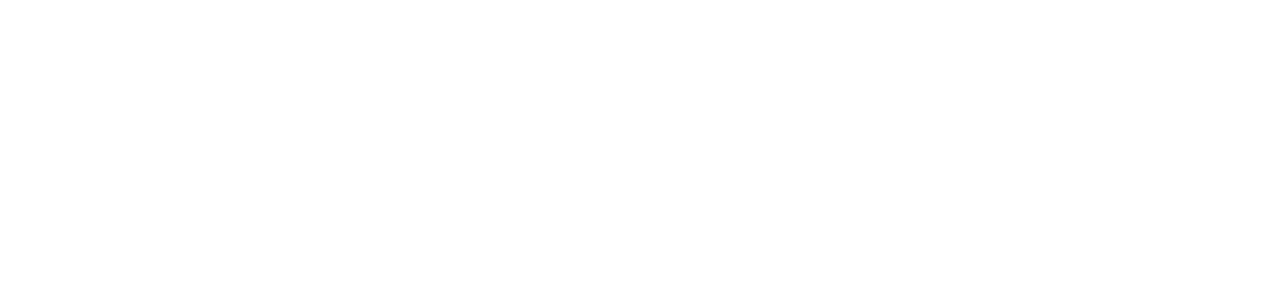
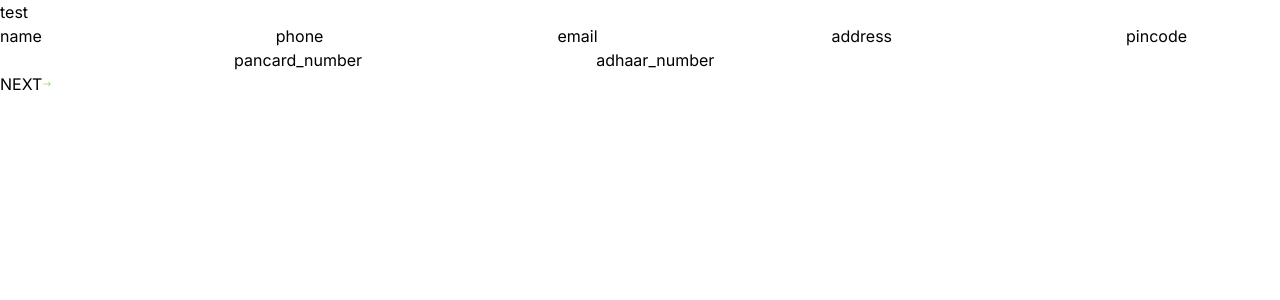
Before and after one commit to ik04/Climatic-form, a Next.js app in the folder client/web/: page / in a window 1280 px wide. Shown: the top 300 px of the page. Built offline with nearby package versions, Linux system fonts and the light colour scheme.

Commit message:
feat: finish form builder

```diff
--- a/client/web/app/components/formBuilder.tsx
+++ b/client/web/app/components/formBuilder.tsx
@@ -1,5 +1,102 @@
+"use client";
 import React from "react";
+import Image from "next/image";
 
-export const FormBuilder = () => {
-  return <div></div>;
+export const FormBuilder: React.FC<FormBuilderProps> = ({
+  page,
+  title,
+  setPage,
+}) => {
+  const updateCount = () => {
+    setPage((prev) => prev + 1);
+  };
+
+  const inputConstructer = (field: FormField) => {
+    switch (field.type) {
+      case "title":
+        return <h1>{field.field}</h1>;
+      case "text":
+        return (
+          <>
+            <label htmlFor={field.field}>{field.field}</label>
+            <input type="text" name={field.field} id={field.field} />
+          </>
+        );
+      case "email":
+        return (
+          <>
+            <label htmlFor={field.field}>{field.field}</label>
+            <input type="email" name={field.field} id={field.field} />
+          </>
+        );
+      case "number":
+        return (
+          <>
+            <label htmlFor={field.field}>{field.field}</label>
+            <input type="number" name={field.field} id={field.field} />
+          </>
+        );
+      case "select":
+        let placeholder;
+        return (
+          <>
+            <label htmlFor={field.field}>{field.field}</label>
+            <select name={field.field} id={field.field}>
+              {field.options?.map((option, index) => {
+                if (typeof option === "string") {
+                  placeholder = option.replace("_", " ");
+                  return (
+                    <option key={index} className="uppercase" value={option}>
+                      {placeholder}
+                    </option>
+                  );
+                } else if (typeof option === "number" && option !== null) {
+                  return (
+                    <option key={index} value={option}>
+                      {option}
+                    </option>
+                  );
+                }
+              })}
+            </select>
+          </>
+        );
+      case "file":
+        return (
+          <>
+            <label htmlFor={field.field}>{field.field}</label>
+            <input type="file" name={field.field} id={field.field} />
+          </>
+        );
+      case "camera":
+        return (
+          <>
+            <label>{field.field}</label>
+            <h1>camera</h1>
+          </>
+        );
+      default:
+        break;
+    }
+  };
+
+  return (
+    <div>
+      <h1>{title}</h1>
+      {page.fields.map((field) => inputConstructer(field))}
+      {!page.is_last ? (
+        <button onClick={() => updateCount()} className="flex items-center">
+          <p className="uppercase">Next</p>
+          <Image
+            src={"/assets/right-arrow.png"}
+            alt=""
+            width={10}
+            height={10}
+          />
+        </button>
+      ) : (
+        <button>Submit</button>
+      )}
+    </div>
+  );
 };
--- /dev/null
+++ b/client/web/app/data/forms.ts
@@ -0,0 +1,144 @@
+export const Forms: FormsType = {
+  1: {
+    fields: [
+      {
+        field: "name",
+        type: "text",
+      },
+      {
+        field: "phone",
+        type: "number",
+      },
+      {
+        field: "email",
+        type: "email",
+      },
+      {
+        field: "address",
+        type: "text",
+      },
+      {
+        field: "pincode",
+        type: "number",
+      },
+      {
+        field: "pancard_number",
+        type: "number",
+      },
+      {
+        field: "adhaar_number",
+        type: "number",
+      },
+    ],
+    is_last: false,
+  },
+  2: {
+    fields: [
+      {
+        field: "project_type",
+        type: "select",
+        options: ["Residential", "C&I"],
+      },
+      {
+        field: "project_capacity",
+        type: "text",
+      },
+      {
+        field: "project_site_address",
+        type: "text",
+      },
+      {
+        field: "project_value",
+        type: "number",
+      },
+      {
+        field: "loan_amount",
+        type: "number",
+      },
+      {
+        field: "tenure",
+        type: "select",
+        options: [1, 2, 3, 4, 5],
+      },
+      {
+        field: "project_site_title",
+        type: "select",
+        options: ["owned", "rented"],
+      },
+      {
+        field: "title_document_option",
+        type: "select",
+        options: ["ownership_documents_owned", "rent_agreement_rented"],
+      },
+    ],
+    is_last: false,
+  },
+  3: {
+    fields: [
+      {
+        field: "pancard_copy",
+        type: "file",
+      },
+      {
+        field: "adhaar_copy",
+        type: "file",
+      },
+      {
+        field: "bank_statement",
+        type: "file",
+      },
+      {
+        field: "title_document",
+        type: "file",
+      },
+      {
+        field: "upload_selfie",
+        type: "camera",
+      },
+    ],
+    is_last: false,
+  },
+
+  4: {
+    fields: [
+      {
+        field: "reference_1",
+        type: "title",
+      },
+      {
+        field: "phone",
+        type: "numbers",
+      },
+      {
+        field: "address",
+        type: "text",
+      },
+      {
+        field: "pincode",
+        type: "number",
+      },
+    ],
+    is_last: false,
+  },
+  5: {
+    fields: [
+      {
+        field: "reference_2",
+        type: "title",
+      },
+      {
+        field: "phone",
+        type: "numbers",
+      },
+      {
+        field: "address",
+        type: "text",
+      },
+      {
+        field: "pincode",
+        type: "number",
+      },
+    ],
+    is_last: true,
+  },
+};
--- a/client/web/app/page.tsx
+++ b/client/web/app/page.tsx
@@ -1,7 +1,15 @@
-import React from "react";
+"use client";
+import React, { useState } from "react";
+import { FormBuilder } from "./components/formBuilder";
+import { Forms } from "./data/forms";
 
 const page = () => {
-  return <div></div>;
+  const [page, setPage] = useState(1);
+  return (
+    <div>
+      <FormBuilder title="test" setPage={setPage} page={Forms[page]} />
+    </div>
+  );
 };
 
 export default page;
--- a/client/web/app/types/Page.ts
+++ b/client/web/app/types/Page.ts
@@ -1 +1,20 @@
-export interface Page {}
+type FormField = {
+  field: string;
+  type: string;
+  options?: string[] | number[];
+};
+
+type FormPage = {
+  fields: FormField[];
+  is_last: boolean;
+};
+
+type FormsType = {
+  [key: number]: FormPage;
+};
+
+type FormBuilderProps = {
+  page: FormPage;
+  title: string;
+  setPage: React.Dispatch<React.SetStateAction<number>>;
+};
```
Also changed, not shown: client/web/app/data/forms.json (deleted, +0 -151 lines), client/web/public/assets/right-arrow.png (renamed from client/web/public/right-arrow.png).
